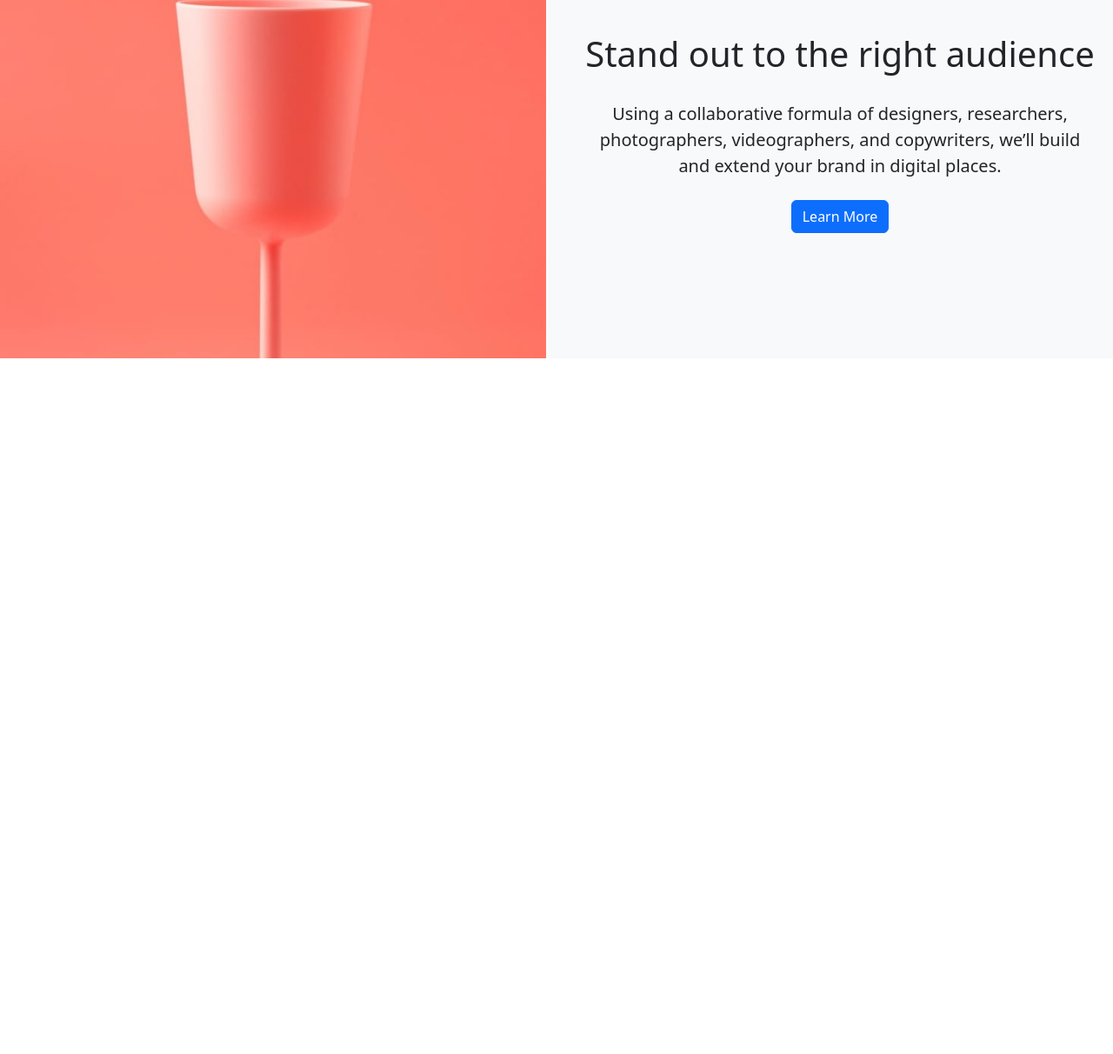
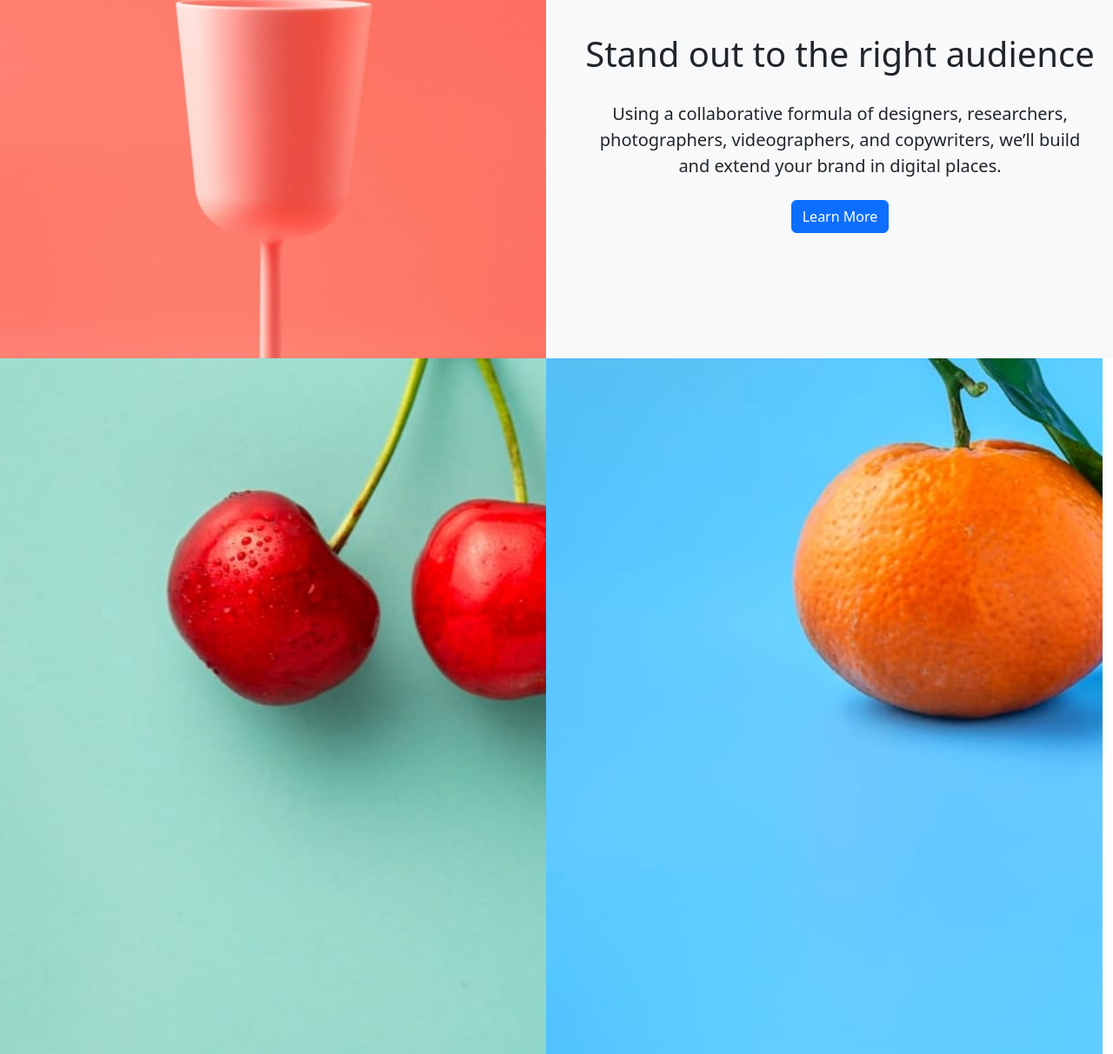
Before and after one commit to doganenes/frontendmentor-challenges, a plain HTML site: page Sunnyside Agency Landing Page/index.html in a window 1280 px wide. Shown: the part 1435-2647 px from the top of the page at 87% size. Before the commit the page ends 1847 px from the top, so only its background shows below. Drawn offline with nearby package versions, Linux system fonts and the light colour scheme.

Commit message:
Sunnyside Landing Page | Content-3 completed

```diff
--- a/Sunnyside Agency Landing Page/index.html
+++ b/Sunnyside Agency Landing Page/index.html
@@ -17,7 +17,6 @@
       href="https://fonts.googleapis.com/css2?family=Roboto&display=swap"
       rel="stylesheet"
     />
-
     <!-- BOOTSTRAP CDN -->
     <link
       href="https://cdn.jsdelivr.net/npm/bootstrap@5.2.1/dist/css/bootstrap.min.css"
@@ -136,12 +135,8 @@
       </div>
     </div>
     <div class="row">
-      <div class="col-sm-6"></div>
-      <div class="col-sm-6"></div>
-    </div>
-    <div class="row">
-      <div class="col-sm-6"></div>
-      <div class="col-sm-6"></div>
+      <div class="col-sm-6 img-div-1"></div>
+      <div class="col-sm-6 img-div-2"></div>
     </div>
     <!-- content-2 end -->
 
--- a/Sunnyside Agency Landing Page/style.css
+++ b/Sunnyside Agency Landing Page/style.css
@@ -21,7 +21,24 @@ header {
   display: block;
 }
 
-.img-1{
+.img-1 {
   height: 100vh;
-object-fit: cover;
+  object-fit: cover;
 }
+
+.img-div-1 {
+  background-image: url("img/desktop/image-graphic-design.jpg");
+  background-size: cover;
+  background-repeat: no-repeat;
+  width: 50vw;
+  height: 100vh;
+  display: inline;
+}
+.img-div-2 {
+  background-image: url("img/desktop/image-photography.jpg");
+  background-size: cover;
+  background-repeat: no-repeat;
+  width: 50vw;
+  height: 100vh;
+  display: inline;
+}
```
